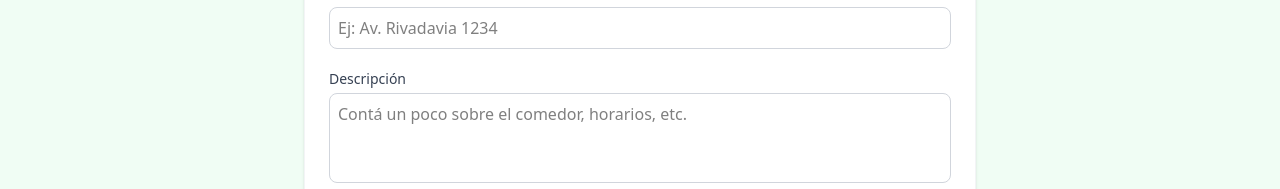
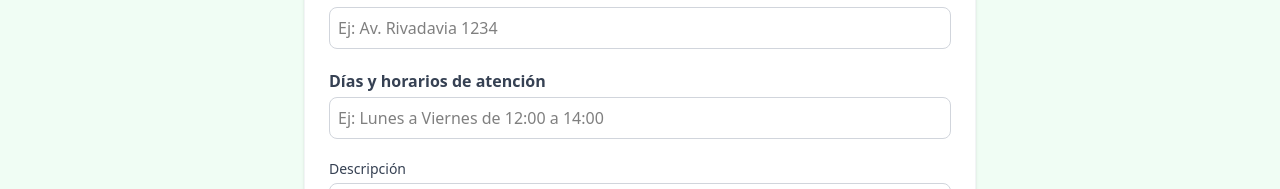
Before and after one commit to diegorlopez-dev/comedores-comunitarios, a React (Vite) app: page /gestionar-comedor in a window 1280 px wide. Shown: the part 370-559 px from the top of the page. Built offline with nearby package versions, Linux system fonts and the light colour scheme; no server answers; the database is empty.

Commit message:
feat: agregar campo dias_y_horarios al formulario y tarjeta del comedor

```diff
--- a/src/pages/DirectorioComedores.tsx
+++ b/src/pages/DirectorioComedores.tsx
@@ -24,6 +24,7 @@ interface Resena {
 interface Comedor extends ComedorMapa {
   descripcion: string;
   direccion: string;
+  dias_y_horarios?: string;
   cbu_alias: string | null;
   requerimiento_comedor: Requerimiento[];
   resena: Resena[]; // Agregado vía MultiMCP
@@ -68,7 +69,7 @@ const PostulacionVoluntario: React.FC = () => {
     const cargarComedores = async () => {
       const { data, error } = await supabase
         .from('comedor')
-        .select('id, nombre, barrio, direccion, descripcion, cbu_alias, latitud, longitud, requerimiento_comedor(id, cantidad_necesaria, habilidad(id, nombre)), resena(id, puntuacion, comentario)');
+        .select('id, nombre, barrio, direccion, dias_y_horarios, descripcion, cbu_alias, latitud, longitud, requerimiento_comedor(id, cantidad_necesaria, habilidad(id, nombre)), resena(id, puntuacion, comentario)');
       if (!error && data) {
         setComedoresOriginales(data as unknown as Comedor[]);
         setComedoresMostrar(data as unknown as Comedor[]);
@@ -288,6 +289,7 @@ const PostulacionVoluntario: React.FC = () => {
               <div className="flex justify-between items-start">
                 <div>
                   <p className="text-sm text-gray-500">📍 {comedor.barrio} {comedor.direccion && `- ${comedor.direccion}`}</p>
+                  {comedor.dias_y_horarios && <p className="text-sm text-gray-500 mt-1">🕒 {comedor.dias_y_horarios}</p>}
                   <p className="text-sm text-gray-600 mt-2 line-clamp-2">{comedor.descripcion}</p>
                 </div>
                 <button
--- a/src/pages/GestionComedor.tsx
+++ b/src/pages/GestionComedor.tsx
@@ -16,6 +16,7 @@ const GestionComedor: React.FC = () => {
   const [nombre, setNombre] = useState('');
   const [barrio, setBarrio] = useState('');
   const [direccion, setDireccion] = useState('');
+  const [diasYHorarios, setDiasYHorarios] = useState('');
   const [descripcion, setDescripcion] = useState('');
   const [cbuAlias, setCbuAlias] = useState(''); // Incorporado vía MultiMCP
   const [requerimientos, setRequerimientos] = useState<RequerimientoForm[]>([]);
@@ -55,7 +56,7 @@ const GestionComedor: React.FC = () => {
       // Insertar comedor y recuperar el ID con .select()
       const { data: comedorData, error: comedorError } = await supabase
         .from('comedor')
-        .insert([{ nombre, barrio, direccion, descripcion, cbu_alias: cbuAlias, usuario_id: user.id }])
+        .insert([{ nombre, barrio, direccion, dias_y_horarios: diasYHorarios, descripcion, cbu_alias: cbuAlias, usuario_id: user.id }])
         .select('id')
         .single();
 
@@ -133,6 +134,17 @@ const GestionComedor: React.FC = () => {
             value={direccion}
             onChange={(e) => setDireccion(e.target.value)}
             placeholder="Ej: Av. Rivadavia 1234"
+            className="w-full p-2 border border-gray-300 rounded-lg focus:ring-2 focus:ring-green-400 outline-none"
+          />
+        </div>
+
+        <div>
+          <label className="block text-gray-700 font-semibold mb-1">Días y horarios de atención</label>
+          <input
+            type="text"
+            value={diasYHorarios}
+            onChange={(e) => setDiasYHorarios(e.target.value)}
+            placeholder="Ej: Lunes a Viernes de 12:00 a 14:00"
             className="w-full p-2 border border-gray-300 rounded-lg focus:ring-2 focus:ring-green-400 outline-none"
           />
         </div>
```
Also changed, not shown: mcp_horarios.txt (added), mcp_output_horarios.txt (added).
